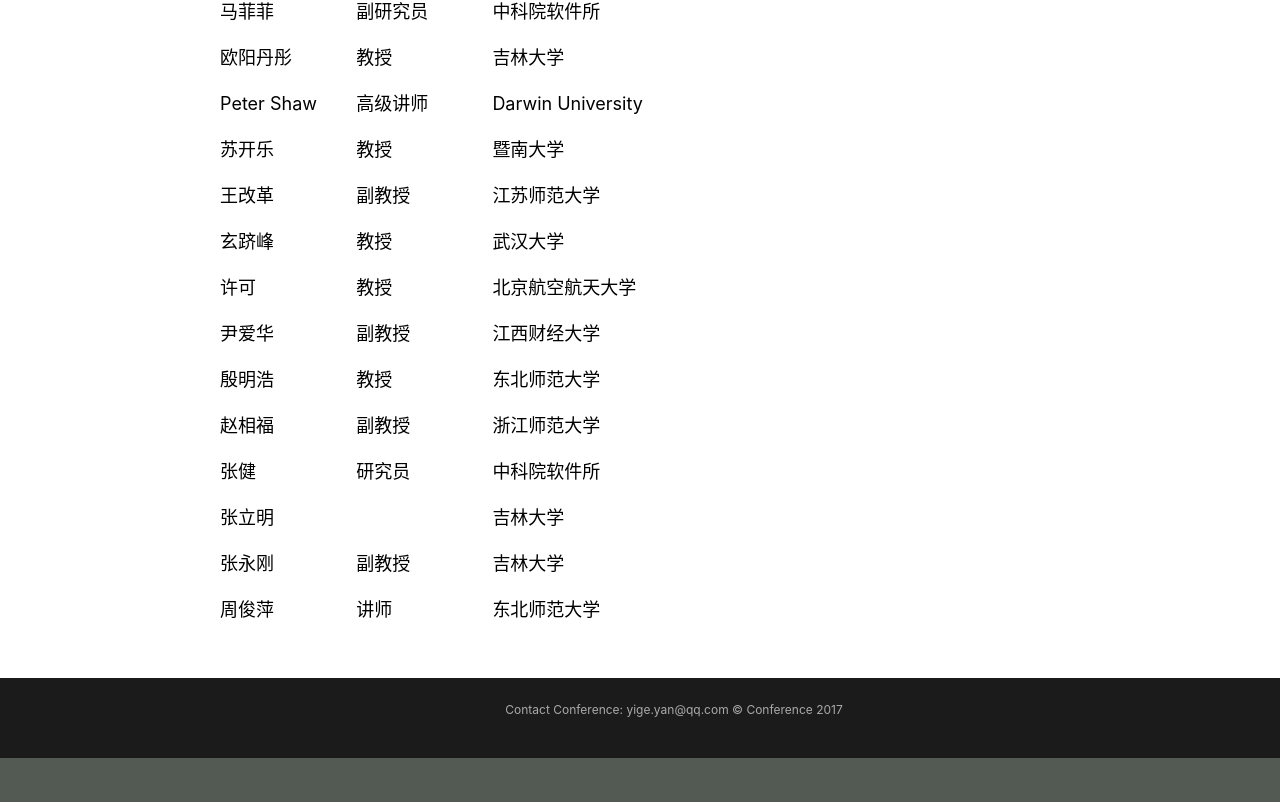
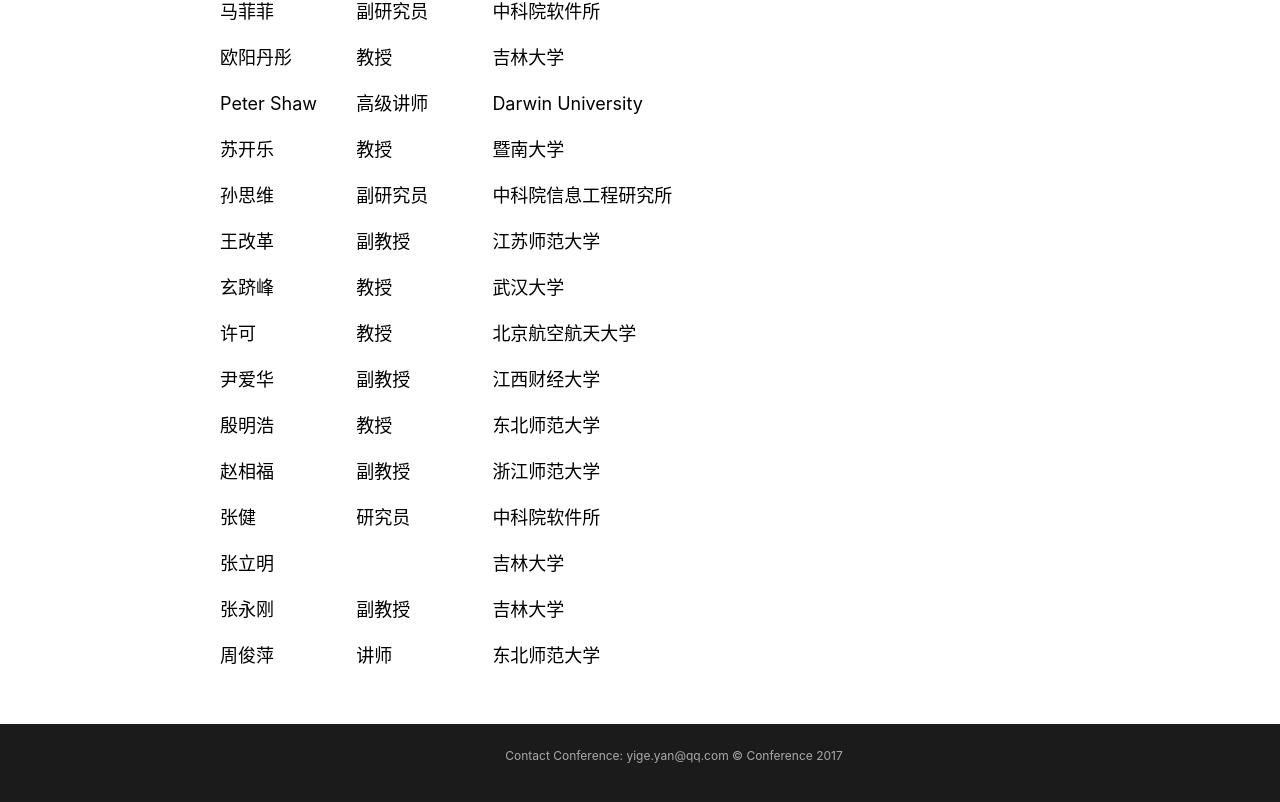
Before and after one commit to yanyige/AI-conference, a Vue app: page /#/professor in a window 1280 px wide. Shown: the part 1208-2010 px from the top of the page. Before the commit the page ends 1966 px from the top, so only its background shows below. Built offline with nearby package versions, Linux system fonts and the light colour scheme.

Commit message:
fix sth about description

```diff
--- a/src/components/Professor.vue
+++ b/src/components/Professor.vue
@@ -151,6 +151,12 @@
 			<div class="titles">教授</div>
 			<div class="units">暨南大学</div>
 		</div>
+		<div class="school">中科院信息工程研究所</div>
+		<div class="content">
+			<div class="profile">孙思维</div>
+			<div class="titles">副研究员</div>
+			<div class="units">中科院信息工程研究所</div>
+		</div>
 		<div class="school">江苏师范大学</div>
 		<div class="content">
 			<div class="profile">王改革</div>
```
